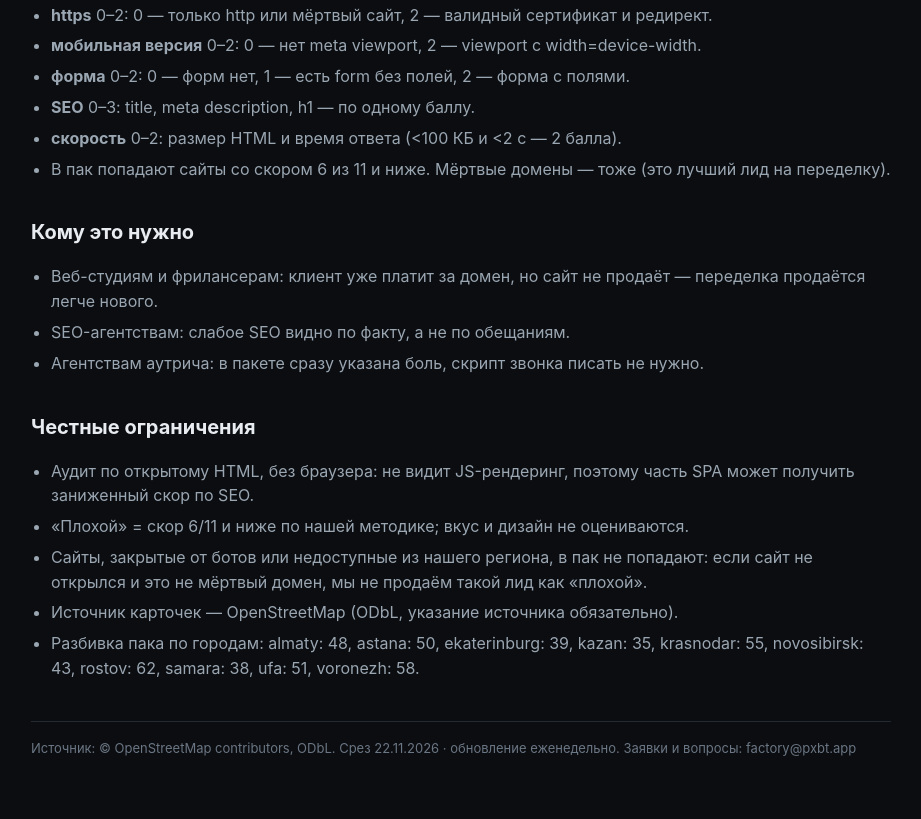
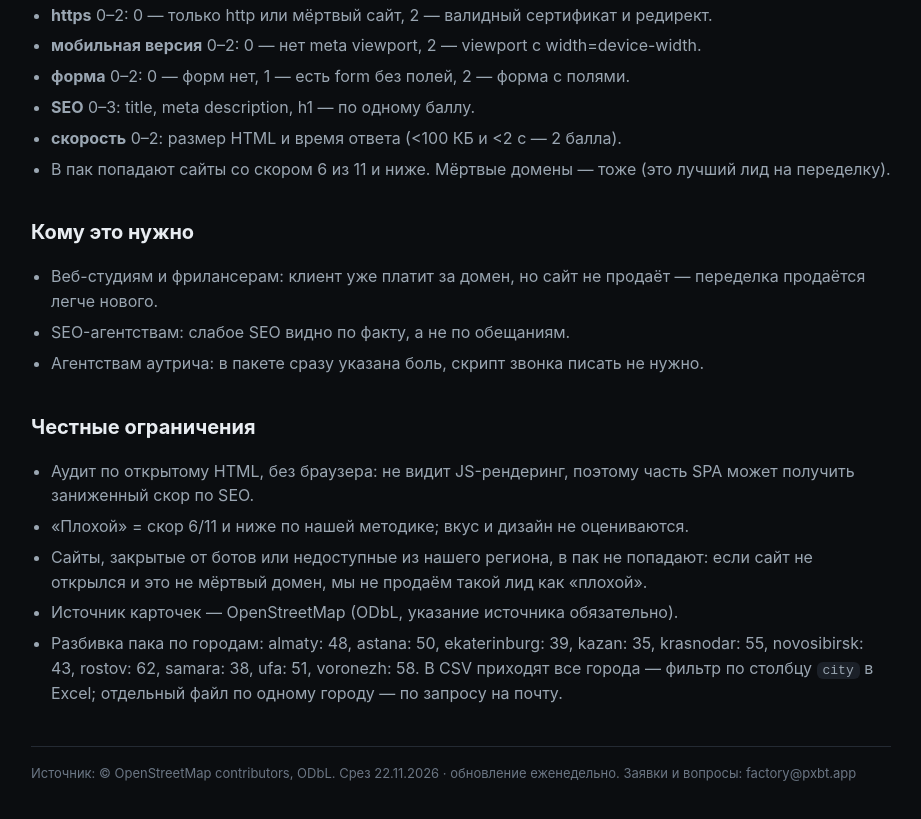
Before and after one commit to mytab0r/localled-leads, a plain HTML site: page sites.html in a window 1280 px wide. Shown: the part 1404-2223 px from the top of the page, without its empty margins (179-1100 px from the left). Drawn offline with Linux system fonts and the light colour scheme.

Commit message:
audit 2026-W47: 479 плохих сайтов

```diff
--- a/sites.html
+++ b/sites.html
@@ -69,7 +69,7 @@ code{background:#1b2028;padding:1px 6px;border-radius:6px;font-size:13px}
 <li>«Плохой» = скор 6/11 и ниже по нашей методике; вкус и дизайн не оцениваются.</li>
 <li>Сайты, закрытые от ботов или недоступные из нашего региона, в пак не попадают: если сайт не открылся и это не мёртвый домен, мы не продаём такой лид как «плохой».</li>
 <li>Источник карточек — OpenStreetMap (ODbL, указание источника обязательно).</li>
-<li>Разбивка пака по городам: almaty: 48, astana: 50, ekaterinburg: 39, kazan: 35, krasnodar: 55, novosibirsk: 43, rostov: 62, samara: 38, ufa: 51, voronezh: 58.</li>
+<li>Разбивка пака по городам: almaty: 48, astana: 50, ekaterinburg: 39, kazan: 35, krasnodar: 55, novosibirsk: 43, rostov: 62, samara: 38, ufa: 51, voronezh: 58. В CSV приходят все города — фильтр по столбцу <code>city</code> в Excel; отдельный файл по одному городу — по запросу на почту.</li>
 </ul>
 <footer>Источник: © OpenStreetMap contributors, ODbL. Срез 22.11.2026 · обновление еженедельно.
 Заявки и вопросы: factory@pxbt.app</footer>
```
